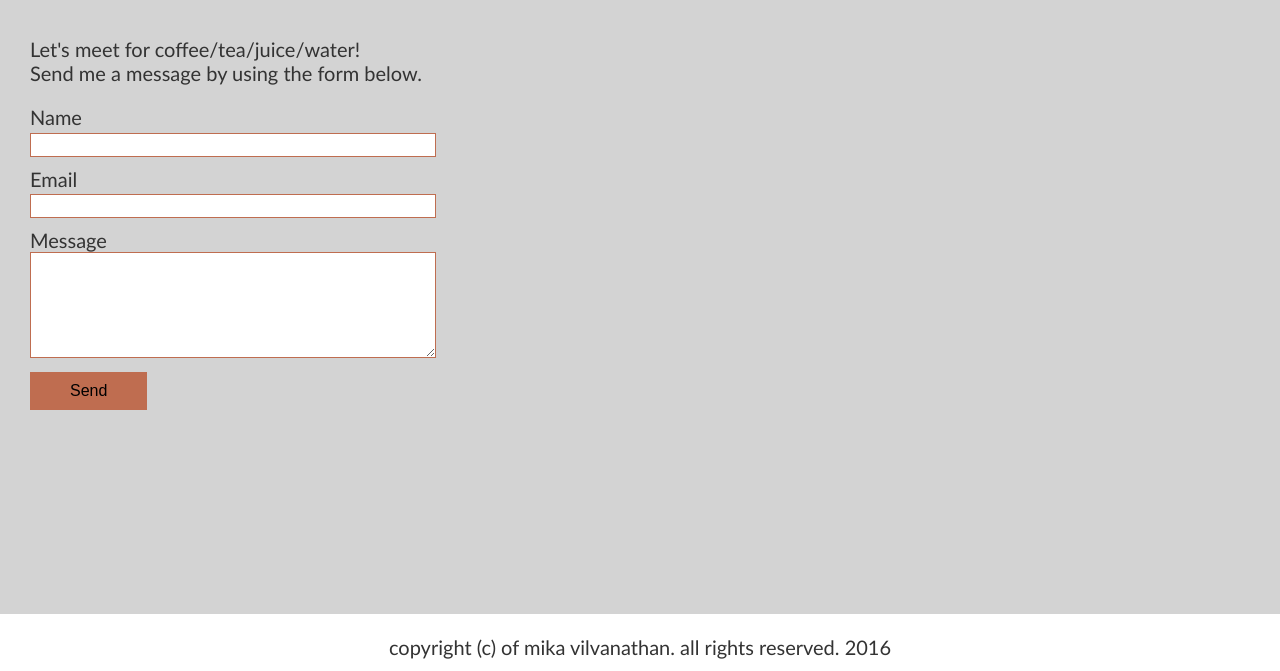
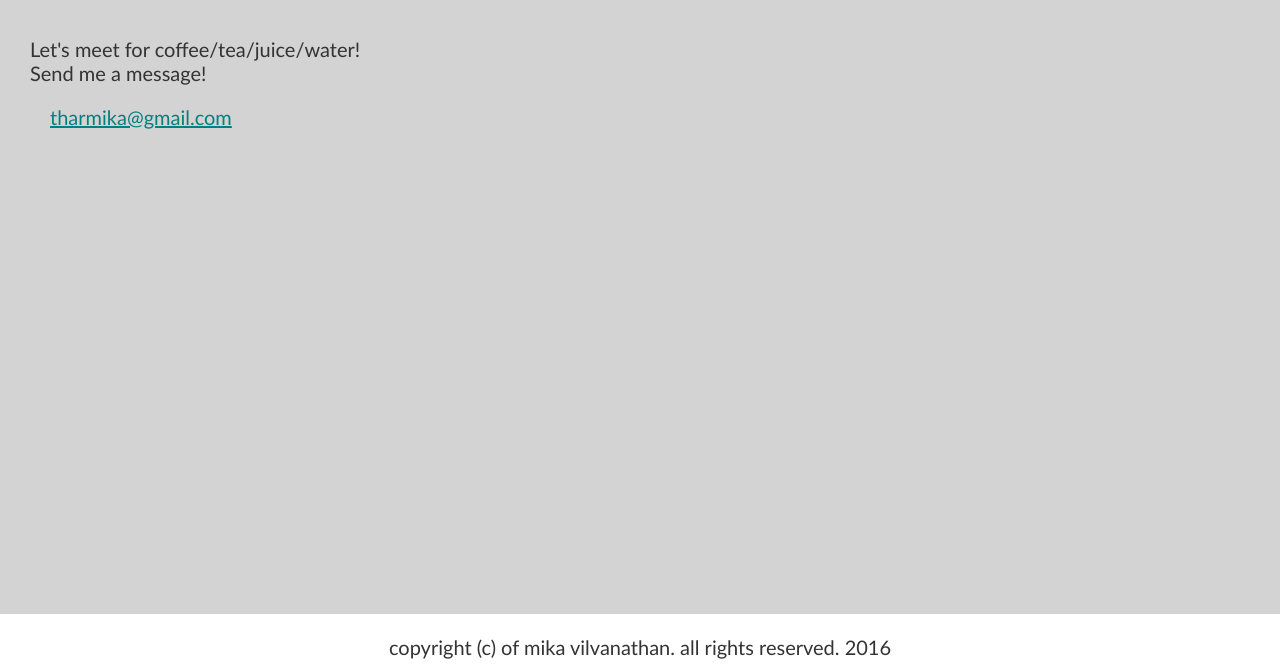
Before and after one commit to Mika1085/project, a plain HTML site: page contact.html in a window 1280 px wide. Shown: the part 131-802 px from the top of the page. Drawn offline with Linux system fonts and the light colour scheme.

Commit message:
Update contact.html

```diff
--- a/contact.html
+++ b/contact.html
@@ -24,20 +24,9 @@
 		<main role="main">
 		  <p>Let's meet for coffee/tea/juice/water!
 		  <br/>
-		  Send me a message by using the form below. <p/>
+		  Send me a message! <p/>
+			<a href="mailto:tharmika@gmail.com">tharmika@gmail.com</a>
 
-		  <form method="POST" action="">
-		    <label for="name">Name</label>
-		    <input id="name" type="text" name="name">
-
-		    <label for="email">Email</label>
-		    <input id="email" type="email" name="email">
-
-		    <label for="message">Message</label>
-		    <textarea id="message" name="message"></textarea>
-
-		    <button type="submit">Send</button>
-		  </form>
 		</main>
 
 </div>
```
